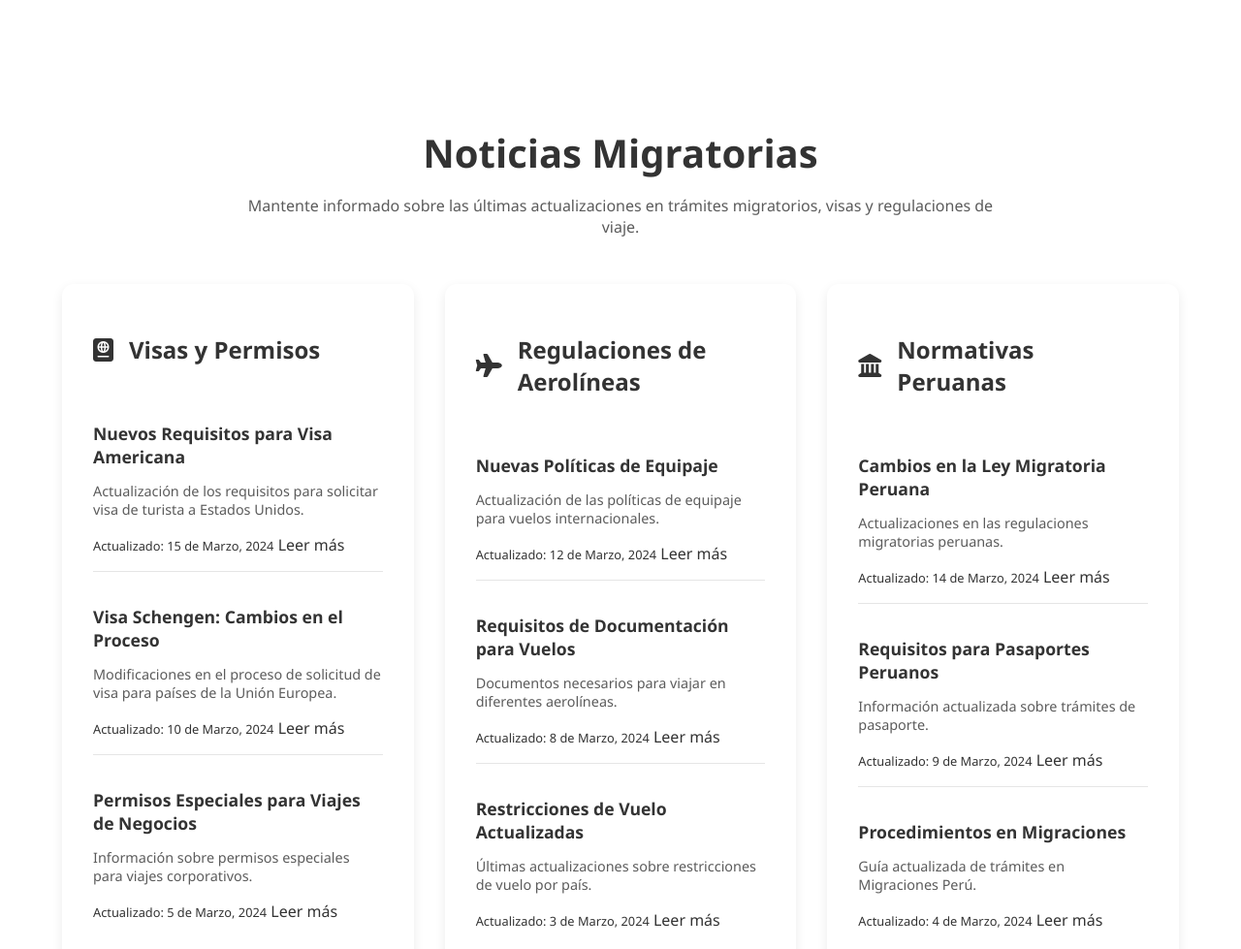
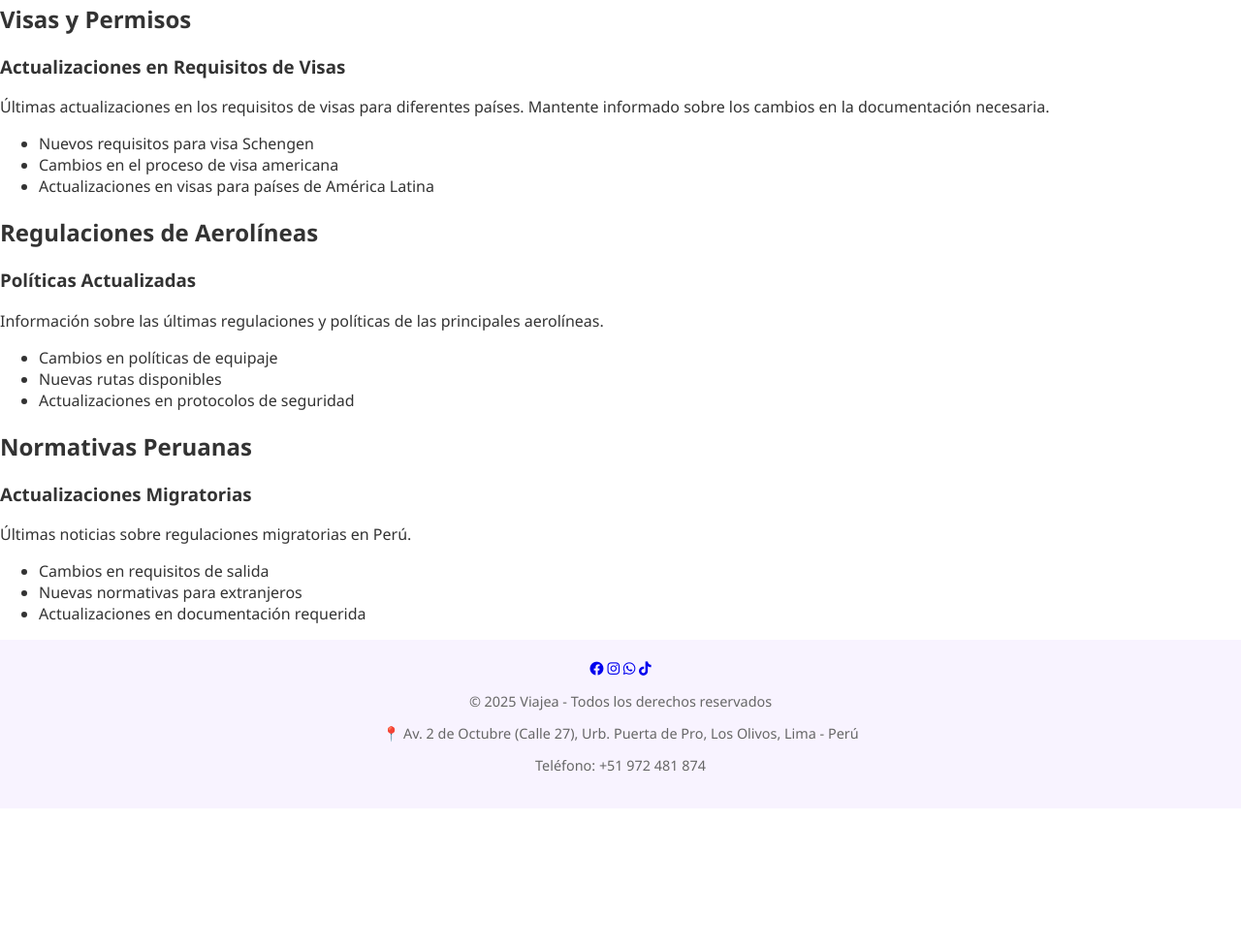
Before and after one commit to Viajea/viajea-click-landing, a plain HTML site: page noticias.html in a window 1280 px wide. Shown: the part 210-1189 px from the top of the page at 97% size. After the commit the page ends 1044 px from the top, so only its background shows below. Drawn offline with Linux system fonts and the light colour scheme.

Commit message:
Update noticias.html

```diff
--- a/noticias.html
+++ b/noticias.html
@@ -1,140 +1,21 @@
 <!DOCTYPE html>
 <html lang="es">
 <head>
-  <meta charset="UTF-8" />
-  <meta name="viewport" content="width=device-width, initial-scale=1.0" />
-  <title>Noticias Migratorias | Viajea</title>
-  <link rel="stylesheet" href="css/styles.css" />
-  <link rel="stylesheet" href="https://cdnjs.cloudflare.com/ajax/libs/font-awesome/6.0.0/css/all.min.css" />
+    <meta charset="UTF-8">
+    <meta name="viewport" content="width=device-width, initial-scale=1.0">
+    <title>Noticias de Viajea - Actualizaciones y Novedades</title>
+    <link rel="stylesheet" href="css/styles.css">
+    <link rel="stylesheet" href="https://cdnjs.cloudflare.com/ajax/libs/font-awesome/6.0.0/css/all.min.css">
     <link href="https://fonts.googleapis.com/css2?family=Poppins:wght@300;400;500;600;700&display=swap" rel="stylesheet">
-  <style>
-    .news-page {
-      padding: 120px 5% 4rem;
-      background: var(--light-bg);
-    }
-
-    .news-header {
-      text-align: center;
-      margin-bottom: 3rem;
-    }
-
-    .news-header h1 {
-      font-size: 2.5rem;
-      color: var(--primary-color);
-      margin-bottom: 1rem;
-    }
-
-    .news-header p {
-      color: var(--text-color);
-      opacity: 0.8;
-      max-width: 800px;
-      margin: 0 auto;
-    }
-
-    .news-categories {
-      display: grid;
-      grid-template-columns: repeat(auto-fit, minmax(300px, 1fr));
-      gap: 2rem;
-      margin-bottom: 4rem;
-    }
-
-    .news-category {
-      background: var(--white);
-      border-radius: 12px;
-      padding: 2rem;
-      box-shadow: 0 4px 12px rgba(0,0,0,0.08);
-    }
-
-    .news-category h2 {
-      color: var(--primary-color);
-      font-size: 1.5rem;
-      margin-bottom: 1.5rem;
-      display: flex;
-      align-items: center;
-      gap: 1rem;
-    }
-
-    .news-category h2 i {
-      color: var(--secondary-color);
-    }
-
-    .news-list {
-      list-style: none;
-      padding: 0;
-    }
-
-    .news-item {
-      padding: 1rem 0;
-      border-bottom: 1px solid rgba(0,0,0,0.1);
-    }
-
-    .news-item:last-child {
-      border-bottom: none;
-    }
-
-    .news-item h3 {
-      font-size: 1.1rem;
-      color: var(--text-color);
-      margin-bottom: 0.5rem;
-    }
-
-    .news-item p {
-      font-size: 0.9rem;
-      color: var(--text-color);
-      opacity: 0.8;
-      margin-bottom: 0.5rem;
-    }
-
-    .news-item .date {
-      font-size: 0.8rem;
-      color: var(--secondary-color);
-    }
-
-    .news-item a {
-      color: var(--accent-color);
-      text-decoration: none;
-      font-weight: 500;
-      display: inline-block;
-      margin-top: 0.5rem;
-    }
-
-    .news-item a:hover {
-      text-decoration: underline;
-    }
-
-    @media (max-width: 768px) {
-      .news-page {
-        padding: 100px 1rem 2rem;
-      }
-
-      .news-header h1 {
-        font-size: 2rem;
-      }
-
-      .news-categories {
-        grid-template-columns: 1fr;
-      }
-    }
-
-    @media (prefers-color-scheme: dark) {
-      .news-category {
-        background: rgba(255, 255, 255, 0.05);
-      }
-
-      .news-item {
-        border-bottom-color: rgba(255, 255, 255, 0.1);
-      }
-    }
-  </style>
 </head>
 <body>
     <header class="header">
         <div class="header-container">
             <a href="index.html">
-        <img src="assets/viajea logo.png" alt="Logo de Viajea - Agencia de viajes" class="logo" />
+                <img src="assets/viajea logo.png" alt="Logo de Viajea" class="logo">
             </a>
             <nav class="nav-contact">
-        <a href="https://wa.me/51972481874?text=¡Hola%20Viajea!%20Me%20gustaría%20información%20sobre%20sus%20servicios." target="_blank" rel="noopener noreferrer" class="telefono">
+                <a href="https://wa.me/51972481874" target="_blank" rel="noopener noreferrer" class="telefono">
                     <i class="fab fa-whatsapp"></i>
                     +51 972 481 874
                 </a>
@@ -142,93 +23,53 @@
         </div>
     </header>
 
-  <main class="news-page">
-    <div class="news-header">
-      <h1>Noticias Migratorias</h1>
-      <p>Mantente informado sobre las últimas actualizaciones en trámites migratorios, visas y regulaciones de viaje.</p>
-    </div>
-
-    <div class="news-categories">
-      <div class="news-category">
-        <h2><i class="fas fa-passport"></i> Visas y Permisos</h2>
-        <ul class="news-list">
-          <li class="news-item">
-            <h3>Nuevos Requisitos para Visa Americana</h3>
-            <p>Actualización de los requisitos para solicitar visa de turista a Estados Unidos.</p>
-            <span class="date">Actualizado: 15 de Marzo, 2024</span>
-            <a href="#">Leer más</a>
-          </li>
-          <li class="news-item">
-            <h3>Visa Schengen: Cambios en el Proceso</h3>
-            <p>Modificaciones en el proceso de solicitud de visa para países de la Unión Europea.</p>
-            <span class="date">Actualizado: 10 de Marzo, 2024</span>
-            <a href="#">Leer más</a>
-          </li>
-          <li class="news-item">
-            <h3>Permisos Especiales para Viajes de Negocios</h3>
-            <p>Información sobre permisos especiales para viajes corporativos.</p>
-            <span class="date">Actualizado: 5 de Marzo, 2024</span>
-            <a href="#">Leer más</a>
-          </li>
+    <main class="noticias-main">
+        <section id="visas" class="noticia-section">
+            <h2>Visas y Permisos</h2>
+            <div class="noticia-content">
+                <h3>Actualizaciones en Requisitos de Visas</h3>
+                <p>Últimas actualizaciones en los requisitos de visas para diferentes países. Mantente informado sobre los cambios en la documentación necesaria.</p>
+                <ul>
+                    <li>Nuevos requisitos para visa Schengen</li>
+                    <li>Cambios en el proceso de visa americana</li>
+                    <li>Actualizaciones en visas para países de América Latina</li>
                 </ul>
             </div>
+        </section>
 
-      <div class="news-category">
-        <h2><i class="fas fa-plane"></i> Regulaciones de Aerolíneas</h2>
-        <ul class="news-list">
-          <li class="news-item">
-            <h3>Nuevas Políticas de Equipaje</h3>
-            <p>Actualización de las políticas de equipaje para vuelos internacionales.</p>
-            <span class="date">Actualizado: 12 de Marzo, 2024</span>
-            <a href="#">Leer más</a>
-          </li>
-          <li class="news-item">
-            <h3>Requisitos de Documentación para Vuelos</h3>
-            <p>Documentos necesarios para viajar en diferentes aerolíneas.</p>
-            <span class="date">Actualizado: 8 de Marzo, 2024</span>
-            <a href="#">Leer más</a>
-          </li>
-          <li class="news-item">
-            <h3>Restricciones de Vuelo Actualizadas</h3>
-            <p>Últimas actualizaciones sobre restricciones de vuelo por país.</p>
-            <span class="date">Actualizado: 3 de Marzo, 2024</span>
-            <a href="#">Leer más</a>
-          </li>
+        <section id="aerolineas" class="noticia-section">
+            <h2>Regulaciones de Aerolíneas</h2>
+            <div class="noticia-content">
+                <h3>Políticas Actualizadas</h3>
+                <p>Información sobre las últimas regulaciones y políticas de las principales aerolíneas.</p>
+                <ul>
+                    <li>Cambios en políticas de equipaje</li>
+                    <li>Nuevas rutas disponibles</li>
+                    <li>Actualizaciones en protocolos de seguridad</li>
                 </ul>
             </div>
+        </section>
 
-      <div class="news-category">
-        <h2><i class="fas fa-landmark"></i> Normativas Peruanas</h2>
-        <ul class="news-list">
-          <li class="news-item">
-            <h3>Cambios en la Ley Migratoria Peruana</h3>
-            <p>Actualizaciones en las regulaciones migratorias peruanas.</p>
-            <span class="date">Actualizado: 14 de Marzo, 2024</span>
-            <a href="#">Leer más</a>
-          </li>
-          <li class="news-item">
-            <h3>Requisitos para Pasaportes Peruanos</h3>
-            <p>Información actualizada sobre trámites de pasaporte.</p>
-            <span class="date">Actualizado: 9 de Marzo, 2024</span>
-            <a href="#">Leer más</a>
-          </li>
-          <li class="news-item">
-            <h3>Procedimientos en Migraciones</h3>
-            <p>Guía actualizada de trámites en Migraciones Perú.</p>
-            <span class="date">Actualizado: 4 de Marzo, 2024</span>
-            <a href="#">Leer más</a>
-          </li>
+        <section id="peru" class="noticia-section">
+            <h2>Normativas Peruanas</h2>
+            <div class="noticia-content">
+                <h3>Actualizaciones Migratorias</h3>
+                <p>Últimas noticias sobre regulaciones migratorias en Perú.</p>
+                <ul>
+                    <li>Cambios en requisitos de salida</li>
+                    <li>Nuevas normativas para extranjeros</li>
+                    <li>Actualizaciones en documentación requerida</li>
                 </ul>
             </div>
-    </div>
+        </section>
     </main>
 
     <footer>
         <div class="social-links">
-      <a href="https://www.facebook.com/profile.php?id=61575475312399" target="_blank" rel="noopener noreferrer" aria-label="Síguenos en Facebook"><i class="fab fa-facebook"></i></a>
-      <a href="#" aria-label="Instagram"><i class="fab fa-instagram"></i></a>
-      <a href="https://wa.me/51972481874" target="_blank" rel="noopener noreferrer" aria-label="Contáctanos por WhatsApp"><i class="fab fa-whatsapp"></i></a>
-      <a href="https://www.tiktok.com/@viajea.click" target="_blank" rel="noopener noreferrer" aria-label="Síguenos en TikTok"><i class="fab fa-tiktok"></i></a>
+            <a href="https://www.facebook.com/profile.php?id=61575475312399" target="_blank" rel="noopener noreferrer"><i class="fab fa-facebook"></i></a>
+            <a href="#"><i class="fab fa-instagram"></i></a>
+            <a href="https://wa.me/51972481874" target="_blank" rel="noopener noreferrer"><i class="fab fa-whatsapp"></i></a>
+            <a href="https://www.tiktok.com/@viajea.click" target="_blank" rel="noopener noreferrer"><i class="fab fa-tiktok"></i></a>
         </div>
         <p>© 2025 Viajea - Todos los derechos reservados</p>
         <p>📍 Av. 2 de Octubre (Calle 27), Urb. Puerta de Pro, Los Olivos, Lima - Perú</p>
```
Lines whose indentation alone changed are shown as unchanged.
